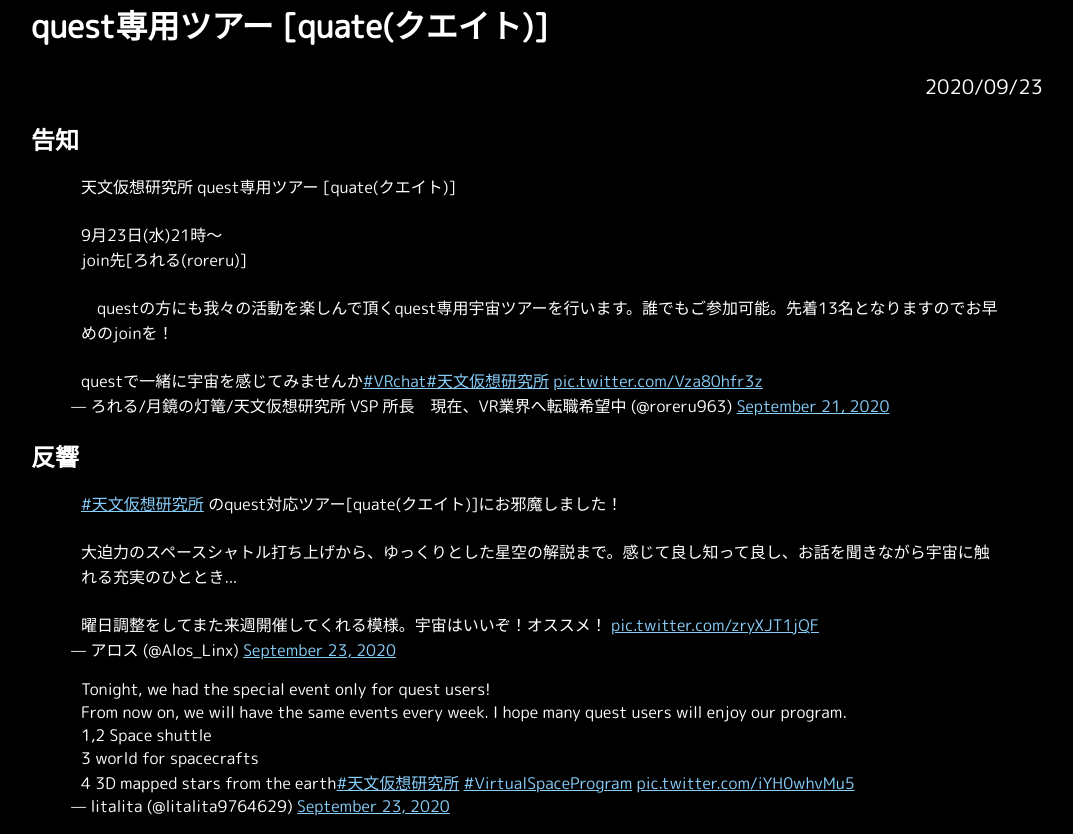
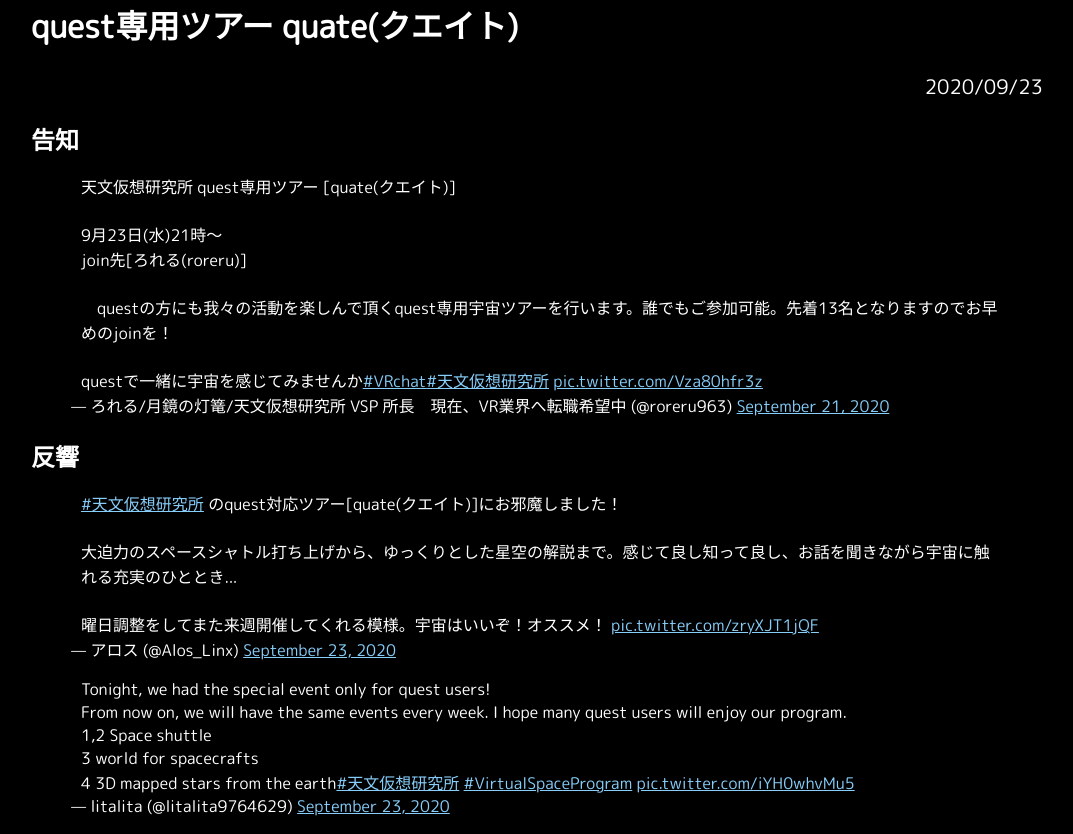
Before and after one commit to VirtualSpaceProgram/VirtualSpaceProgram.github.io, a Jekyll site: the page built from _posts/2020-09-23-quate.md, in a window 1280 px wide. Shown: the part 149-983 px from the top of the page, without its empty margins (103-1176 px from the left). Built offline with Jekyll 4.4.1, drawn with Linux system fonts in a browser that asks for light colours; comment, search, counter and statistics services are not loaded.

```diff
--- a/_posts/2020-09-23-quate.md
+++ b/_posts/2020-09-23-quate.md
@@ -1,6 +1,6 @@
 ---
 layout: post
-title: "quest専用ツアー [quate(クエイト)]"
+title: "quest専用ツアー quate(クエイト)"
 tags: [event]
 ---
 
```
